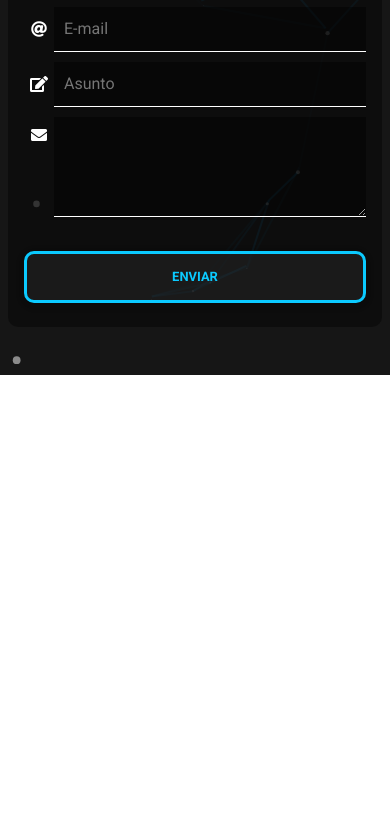
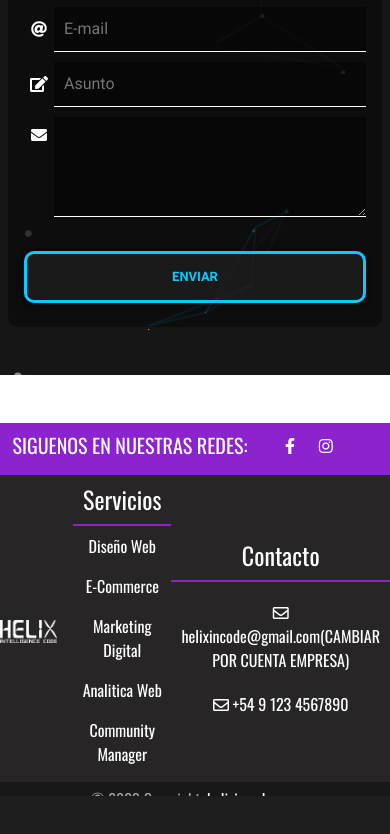
Before and after one commit to HelixInCode/Landing-Helix, a plain HTML site: page index.html in a window 390 px wide. Shown: the part 4930-5764 px from the top of the page. Before the commit the page ends 5353 px from the top, so only its background shows below. Drawn offline with nearby package versions, Linux system fonts and the light colour scheme.

Commit message:
agregado footer(falta arreglar responsive y detalles)

```diff
--- a/css/style.css
+++ b/css/style.css
@@ -576,6 +576,68 @@ main section h2{
   border-radius: 0 0 3px 3px;
 }
 
+/*===================FOOTER===========================*/
+footer{
+  background: #1f1e1e;
+  display: grid;
+  grid-template-rows: .2fr 1fr .2fr;
+  font-family: 'Oswald', sans-serif;
+}
+
+footer .contenedor-superior{
+  display: grid;
+  grid-gap: 5px;
+  background: #8b24cf;
+  grid-template-columns: minmax(180px, 1fr) 0.5fr;
+  padding: 5px;
+}
+
+footer .contenedor-superior div{
+  justify-content: center;
+  align-items: center;
+  padding: 5px;
+}
+
+footer .contenedor-superior a{
+  margin-left: 20px;
+}
+
+footer .contenedor-medio {
+  display: grid;
+  grid-template-columns: repeat(3, 1fr);
+  background: #272525;
+  justify-content: center;
+}
+
+footer .contenedor-medio{
+  align-items: center;
+}
+
+footer #servicios-footer  h4{
+  border-bottom: 2px solid #8b24cf;
+  padding: 10px;
+}
+
+footer #contacto-footer  h4{
+  border-bottom: 2px solid #8b24cf;
+  padding: 10px;
+}
+
+footer #contacto-footer .contenido-contacto div{
+  padding: 10px;
+}
+
+footer .footer-copyright{
+  padding: 10px;
+  display: inline-block;
+  justify-content: center;
+  align-items: center;
+  padding: 5px;
+}
+
+
+/*====================================================*/
+
 /*===================PAGINA ERROR=====================*/
 .background-cover-404{
   height: 100vh;
--- a/index.html
+++ b/index.html
@@ -11,6 +11,8 @@
   <link rel="stylesheet" href="https://use.fontawesome.com/releases/v5.11.2/css/all.css">
   <!-- Google Fonts Roboto -->
   <link rel="stylesheet" href="https://fonts.googleapis.com/css?family=Roboto:300,400,500,700&display=swap">
+  <!-- Google Fonts Roboto -->
+  <link href="https://fonts.googleapis.com/css2?family=Oswald&display=swap" rel="stylesheet">
   <!-- Bootstrap core CSS -->
   <link rel="stylesheet" href="css/bootstrap.min.css">
   <!-- Material Design Bootstrap -->
@@ -273,7 +275,60 @@
       </section>
       <div id="particles-js" style="background-color: #161616;"></div>
   </main>
-  <footer></footer>
+  <footer class="page-footer">
+    <div class="contenedor-superior ">
+      <div class="text-center">
+        <h5>SIGUENOS EN NUESTRAS REDES: </h5>
+      </div>
+      <div id="iconos-redes">
+        <a href="">
+          <i class="fab fa-facebook-f"></i>
+        </a>
+        <a href="">
+          <i class="fab fa-instagram"></i>
+        </a>
+      </div>
+    </div>
+    <div class="contenedor-medio text-center text-md-center">
+      <div id="logo-footer" class="mx-auto">
+        <a class="navbar-brand" href="#">
+          <img class="img-fluid" src="img/helix-blanco-logo-footer.png" alt="">
+        </a>
+      </div>
+      <div id="servicios-footer">
+        <div>
+          <h4>Servicios</h4>
+        </div>
+        <div>
+          <p><a href="">Diseño Web</a></p>
+          <p><a href="">E-Commerce</a></p>
+          <p><a href="">Marketing Digital</a></p>
+          <p><a href="">Analitica Web</a></p>
+          <p><a href="">Community Manager</a></p>
+        </div>
+
+      </div>
+      <div id="contacto-footer">
+        <div>
+          <h4>Contacto</h4>
+        </div>
+        <div class="contenido-contacto">
+          <div>
+            <i class="far fa-envelope"></i>
+            <span>helixincode@gmail.com(CAMBIAR POR CUENTA EMPRESA)</span>
+          </div>
+          <div>
+            <i class="far fa-envelope"></i>
+            <span>+54 9 123 4567890</span>
+          </div>
+        </div>
+      </div>
+    </div>
+    <!-- Copyright -->
+    <div class="footer-copyright text-center">
+        <p>© 2020 Copyright: <a href="index.html">helixincode.com</a></p>
+    </div>
+  </footer>
   <!-- End your project here-->
 
   <!-- jQuery -->
```
Also changed, not shown: img/helix-blanco-logo-footer.png (added).
